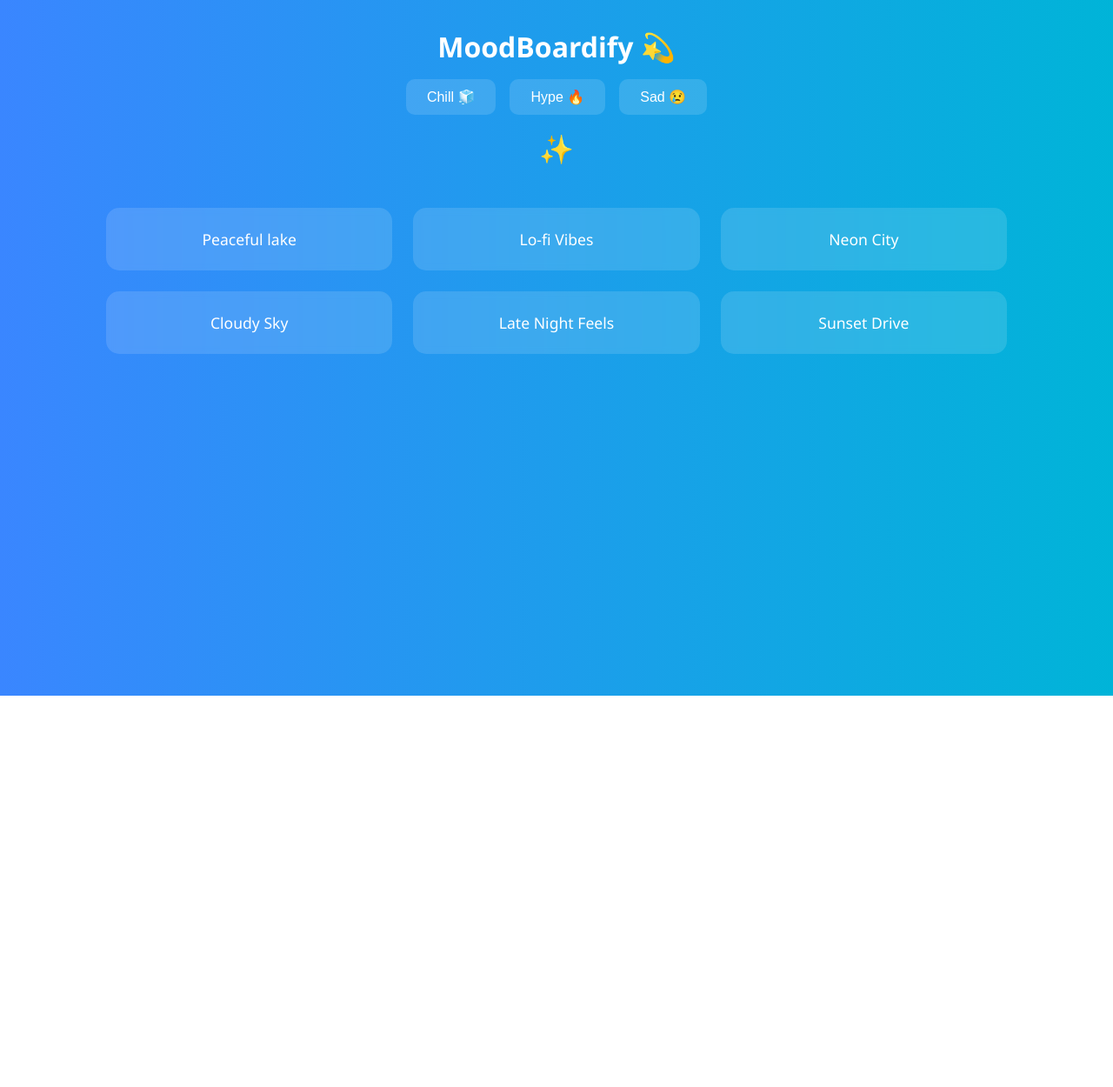
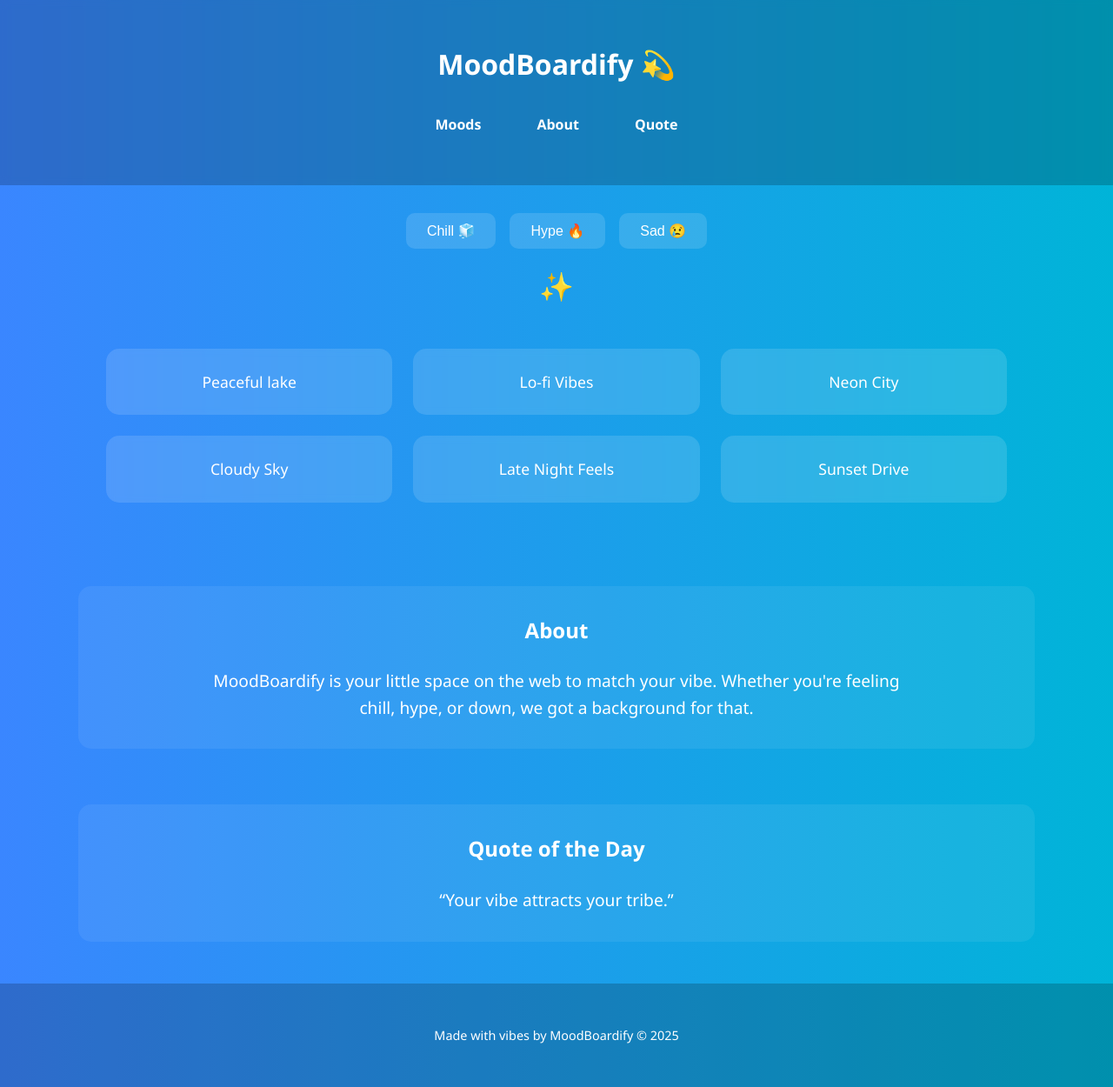
Before and after one commit to ansh3108/toppings, a plain HTML site: page index.html in a window 1280 px wide. Shown: the whole page at 87% size. Before the commit the page ends 800 px from the top, so only its background shows below. Drawn offline with Linux system fonts and the light colour scheme.

Commit message:
additions

```diff
--- a/index.html
+++ b/index.html
@@ -1,22 +1,30 @@
 <!DOCTYPE html>
 <html lang="en">
 <head>
-  <meta charset="UTF-8" />
+  <meta charset="UTF-8"/>
   <meta name="viewport" content="width=device-width, initial-scale=1.0"/>
   <title>MoodBoardify</title>
-  <link rel="stylesheet" href="style.css" />
+  <link rel="stylesheet" href="style.css"/>
 </head>
 <body>
-  <div class="container">
-    <h1>MoodBoardify 💫</h1>
+  <header>
+    <div class="container">
+      <h1>MoodBoardify 💫</h1>
+      <nav>
+        <a href="#moods">Moods</a>
+        <a href="#about">About</a>
+        <a href="#quote">Quote</a>
+      </nav>
+    </div>
+  </header>
+
+  <section id="moods" class="container">
     <div class="mood-buttons">
       <button data-mood="chill">Chill 🧊</button>
       <button data-mood="hype">Hype 🔥</button>
       <button data-mood="sad">Sad 😢</button>
     </div>
-
     <div class="emoji-animation">✨</div>
-
     <div class="mood-grid">
       <div class="mood-card">Peaceful lake</div>
       <div class="mood-card">Lo-fi Vibes</div>
@@ -25,7 +33,23 @@
       <div class="mood-card">Late Night Feels</div>
       <div class="mood-card">Sunset Drive</div>
     </div>
-  </div>
+  </section>
+
+  <section id="about" class="container">
+    <h2>About</h2>
+    <p>MoodBoardify is your little space on the web to match your vibe. Whether you're feeling chill, hype, or down, we got a background for that.</p>
+  </section>
+
+  <section id="quote" class="container">
+    <h2>Quote of the Day</h2>
+    <blockquote>“Your vibe attracts your tribe.”</blockquote>
+  </section>
+
+  <footer>
+    <div class="container">
+      <p>Made with vibes by MoodBoardify © 2025</p>
+    </div>
+  </footer>
 
   <script src="script.js"></script>
 </body>
--- a/style.css
+++ b/style.css
@@ -10,6 +10,7 @@ body {
   background: linear-gradient(to right, #3a86ff, #00b4d8);
   transition: background 0.5s ease;
   min-height: 100vh;
+  line-height: 1.6;
 }
 
 .container {
@@ -18,9 +19,36 @@ body {
   padding: 2rem;
 }
 
-h1 {
+header {
+  background: #00000033;
+  padding: 1rem 0;
+  backdrop-filter: blur(5px);
+}
+
+nav {
+  display: flex;
+  justify-content: center;
+  gap: 2rem;
+  margin-top: 1rem;
+  flex-wrap: wrap;
+}
+
+nav a {
+  color: #fff;
+  text-decoration: none;
+  font-weight: 600;
+  padding: 0.5rem 1rem;
+  border-radius: 5px;
+  transition: background 0.3s;
+}
+
+nav a:hover {
+  background: #ffffff22;
+}
+
+h1, h2 {
   text-align: center;
-  margin-bottom: 1rem;
+  margin-bottom: 1.5rem;
 }
 
 .mood-buttons {
@@ -75,6 +103,33 @@ h1 {
   text-align: center;
   font-size: 1.1rem;
   backdrop-filter: blur(4px);
+  transition: transform 0.3s;
+}
+
+.mood-card:hover {
+  transform: scale(1.05);
+}
+
+#about, #quote {
+  margin-top: 4rem;
+  background: #ffffff11;
+  border-radius: 15px;
+  padding: 2rem;
+}
+
+#about p, blockquote {
+  text-align: center;
+  font-size: 1.2rem;
+  max-width: 800px;
+  margin: auto;
+}
+
+footer {
+  background: #00000033;
+  padding: 1rem 0;
+  margin-top: 3rem;
+  text-align: center;
+  font-size: 0.9rem;
 }
 
 @media screen and (max-width: 768px) {
```
